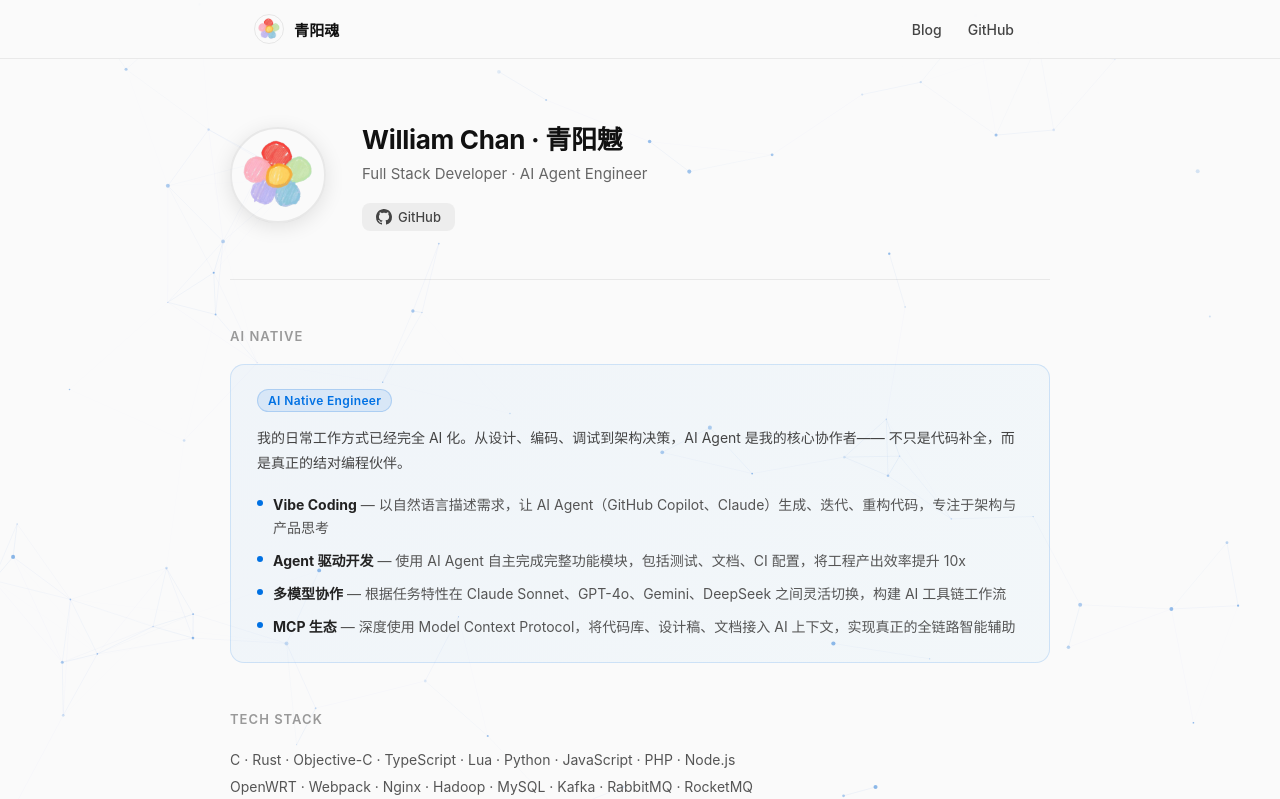
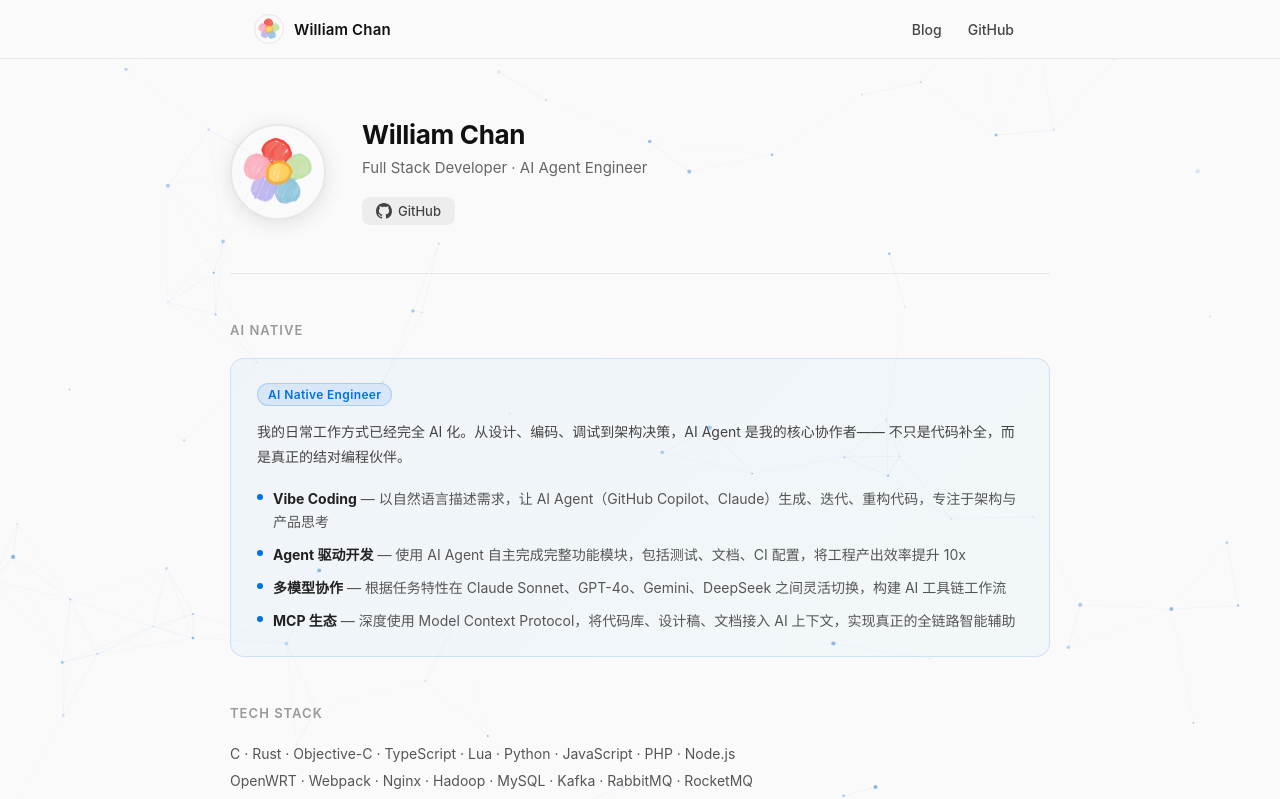
Before and after one commit to luckyyyyy/blog, a React (Vite) app: page / in a window 1280 px wide. Shown: the top 799 px of the page. Built offline with nearby package versions, Linux system fonts and the light colour scheme.

Commit message:
chore: rename 青阳魊/青阳魂 → William Chan everywhere

```diff
--- a/index.html
+++ b/index.html
@@ -4,7 +4,7 @@
     <meta charset="UTF-8" />
     <link rel="icon" href="/assets/favicon.ico" />
     <meta name="viewport" content="width=device-width, initial-scale=1.0" />
-    <title>青阳魂 - 写代码不赚钱 就交个朋友</title>
+    <title>William Chan - 写代码不赚钱 就交个朋友</title>
   </head>
   <body>
     <div id="root"></div>
--- a/src/components/Header.tsx
+++ b/src/components/Header.tsx
@@ -7,7 +7,7 @@
       <div className="header-inner">
         <Link to="/" className="header-brand">
           <img className="header-avatar" src="/assets/avatar.png" alt="avatar" />
-          <span className="header-name">青阳魂</span>
+          <span className="header-name">William Chan</span>
         </Link>
         <nav className="header-nav">
           <Link to="/blog">Blog</Link>
--- a/src/pages/About.tsx
+++ b/src/pages/About.tsx
@@ -6,7 +6,7 @@
       <section className="about-hero">
         <img className="about-avatar" src="/assets/avatar.png" alt="avatar" />
         <div className="about-hero-text">
-          <h1 className="about-name">William Chan &middot; 青阳魊</h1>
+          <h1 className="about-name">William Chan</h1>
           <p className="about-role">Full Stack Developer · AI Agent Engineer</p>
           <div className="about-links">
             <a className="about-link-btn" target="_blank" rel="noopener noreferrer" href="https://github.com/luckyyyyy">
```
